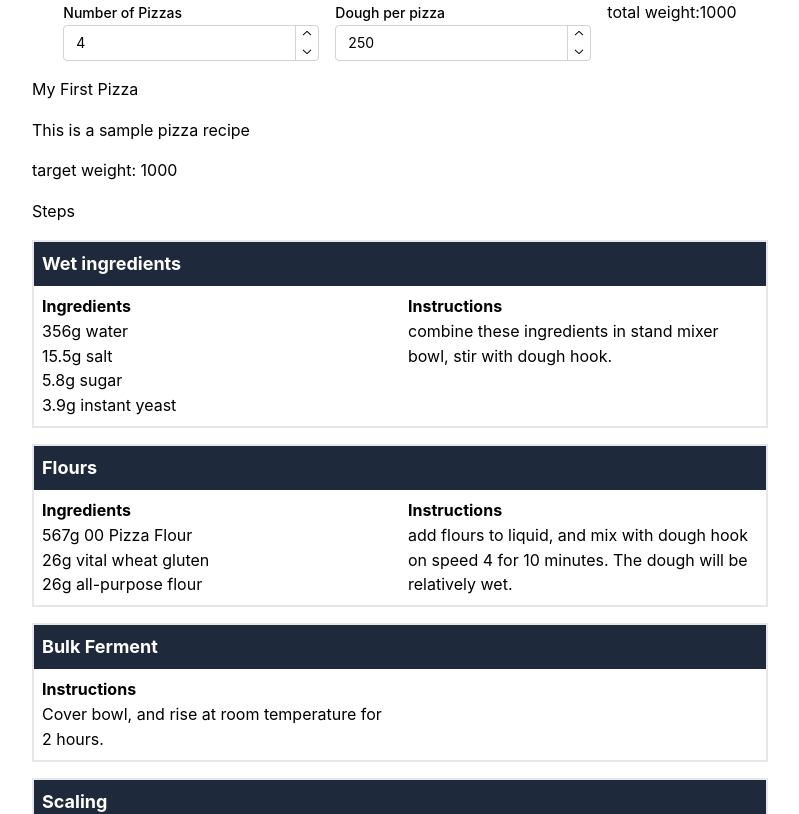
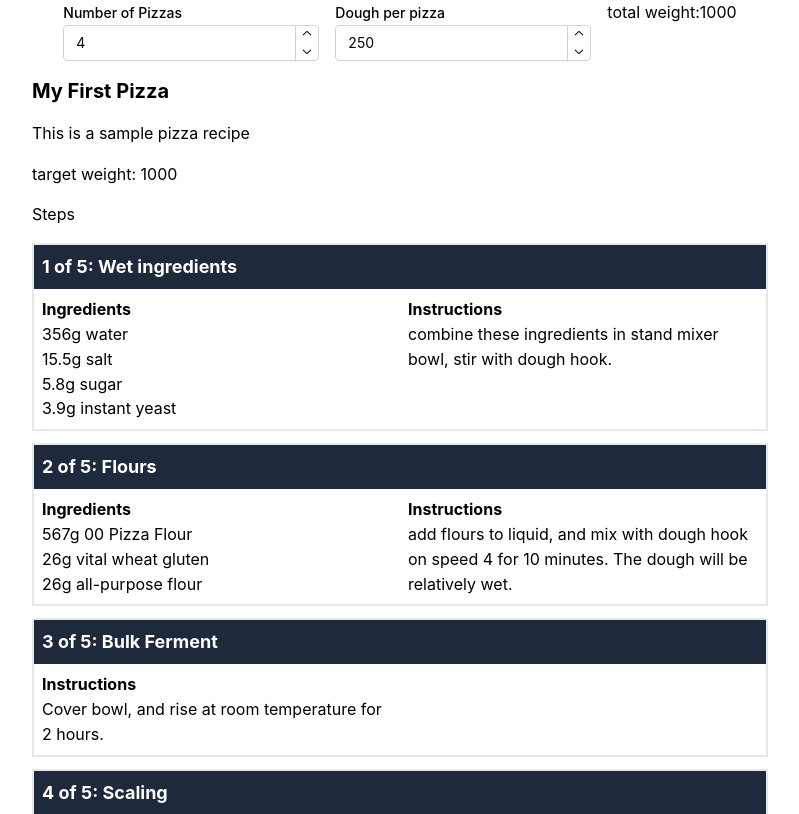
Before and after one commit to klalicki/bakers-mode, a React (Create React App) app: page / in a window 1280 px wide. Shown: the top 814 px of the page, without its empty margins (240-1039 px from the left). Built offline with nearby package versions, Linux system fonts and the light colour scheme.

Commit message:
adds step numbers to steps

```diff
--- a/src/components/RecipeStepDisplay/RecipeStepDisplay.tsx
+++ b/src/components/RecipeStepDisplay/RecipeStepDisplay.tsx
@@ -10,14 +10,18 @@ const formatWeight = (value: any) => {
 export const RecipeStepDisplay = ({
   stepData,
   ingredientList,
+  stepNumber,
+  totalSteps,
 }: {
   stepData: RecipeStep;
   ingredientList: RecipeIngredient[];
+  stepNumber: number;
+  totalSteps: number;
 }) => {
   return (
     <article className="border-2 ">
       <h3 className=" text-lg p-2 bg-slate-800 text-white font-bold">
-        {stepData.title}
+        {stepNumber} of {totalSteps}: {stepData.title}
       </h3>
       <div className="grid grid-cols-1 sm:grid-cols-2">
         {stepData.ingredients.length > 0 && (
--- a/src/components/RecipeViewer/RecipeViewer.tsx
+++ b/src/components/RecipeViewer/RecipeViewer.tsx
@@ -7,17 +7,27 @@ export const RecipeViewer = () => {
     ScalerContext
   ) as ScalerContextType;
 
+  const stepCount = scaledRecipe.steps.length;
   return (
     <section className="p-4 flex flex-col gap-4">
-      <h1>{scaledRecipe.title}</h1>
+      <h1 className=" text-xl font-bold focus">{scaledRecipe.title}</h1>
       <p>{scaledRecipe.description}</p>
       <p>target weight: {targetWeight}</p>
       <h2>Steps</h2>
-      {scaledRecipe.steps.map((step) => {
-        return (
-          <RecipeStepDisplay stepData={step} ingredientList={ingredientList} />
-        );
-      })}
+      <ol className="flex flex-col gap-3">
+        {scaledRecipe.steps.map((step, index) => {
+          return (
+            <li tabIndex={0} className="focus:outline-8  focus:outline-red-600">
+              <RecipeStepDisplay
+                stepData={step}
+                ingredientList={ingredientList}
+                stepNumber={index + 1}
+                totalSteps={stepCount}
+              />
+            </li>
+          );
+        })}
+      </ol>
       <h2>Cooking Notes</h2>
       <ul>
         {scaledRecipe.cookingNotes.map((item) => {
```
